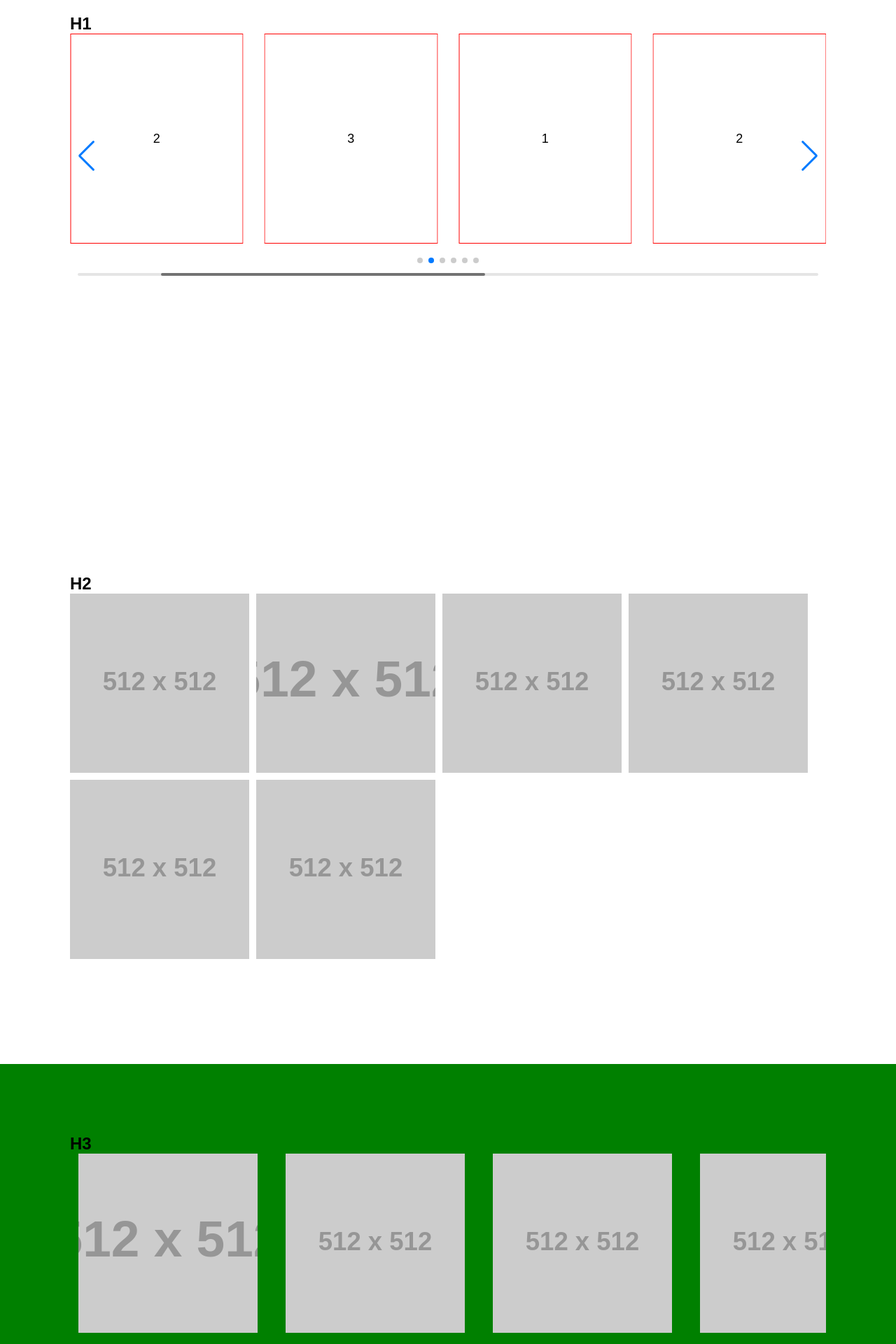
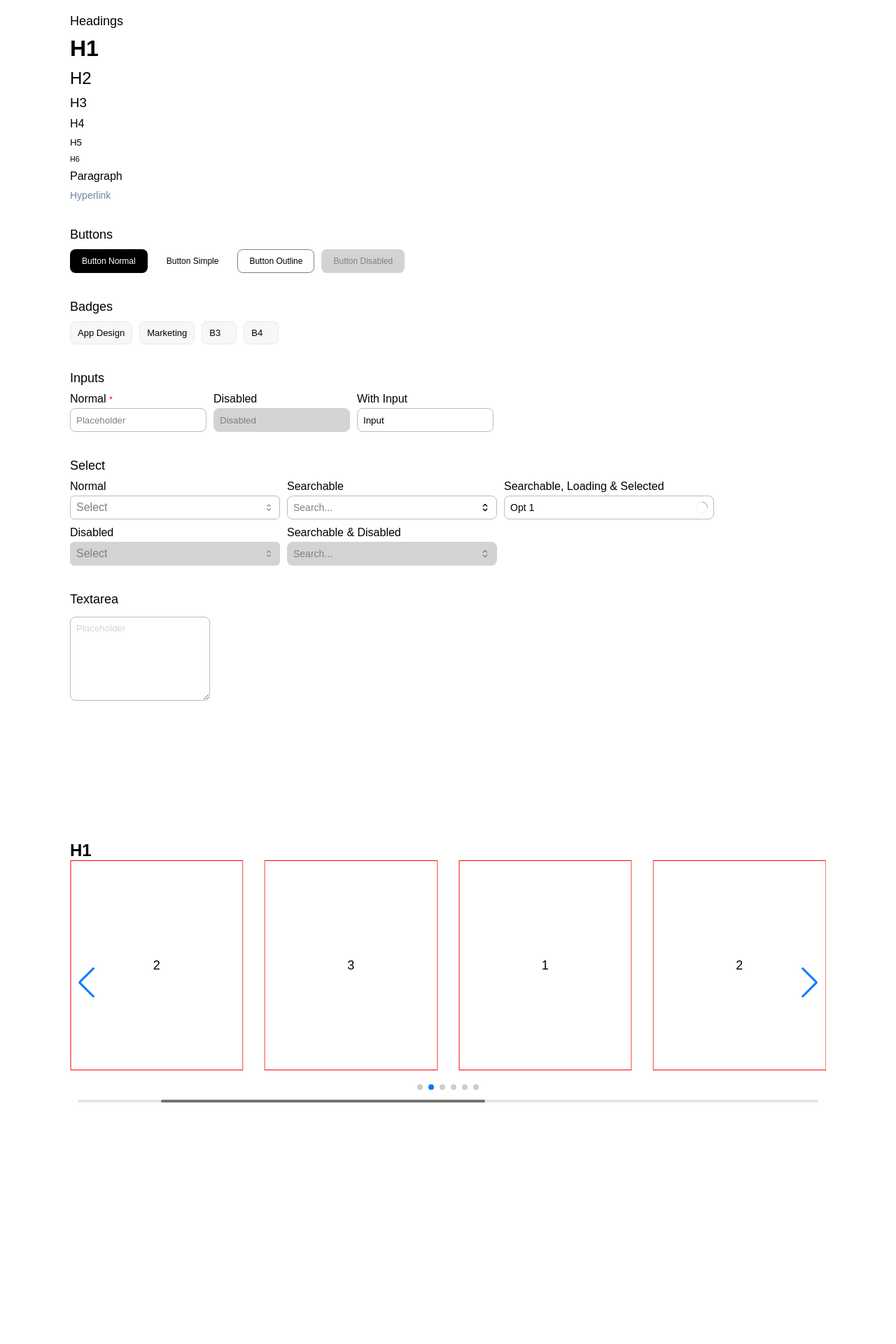
Before and after one commit to tosh99/SimpleUI, a React (Vite) app: page / in a window 1280 px wide. Shown: the part 80-2000 px from the top of the page at 70% size. Built offline with nearby package versions, Linux system fonts and the light colour scheme.

Commit message:
Refactored Styling

```diff
--- a/package.json
+++ b/package.json
@@ -1,7 +1,7 @@
 {
     "name": "react-simple-ui-lib",
     "description": "A Clean and Simple UI Library for React",
-    "version": "0.3.2",
+    "version": "0.3.3",
     "main": "dist/index.js",
     "module": "dist/index.js",
     "types": "dist/index.d.ts",
--- a/src/app.tsx
+++ b/src/app.tsx
@@ -1,4 +1,4 @@
-import React from 'react';
+import React, { useState } from 'react';
 import { SPageSection } from './base-components/s-page-section/s-page-section';
 import { SImage } from './base-components/s-image/s-image';
 import { SFlex } from './base-components/s-flex/s-flex';
@@ -8,10 +8,65 @@ import { SInput } from './base-components/s-input/s-input';
 import { SSelect } from './base-components/s-select/s-select';
 import { STextarea } from './base-components/s-textarea/s-textarea';
 import { SButton } from './base-components/s-button/s-button';
+import { SBadge } from './base-components/s-badge/s-badge';
 
+
+const options = [{ label: 'Opt 1', value: 1 }, { label: 'Opt 2', value: 2 }]
 export function App() {
+    const [opt, set_opt] = useState(options[0])
+
     return (
         <>
+            <SPageSection disableAnimation height={'auto'}>
+                <SFlex direction={'column'}>
+                    <header>Headings</header>
+                    <h1>H1</h1>
+                    <h2>H2</h2>
+                    <h3>H3</h3>
+                    <h4>H4</h4>
+                    <h5>H5</h5>
+                    <h6>H6</h6>
+                    <p>Paragraph</p>
+                    <a>Hyperlink</a>
+                    <br />
+                    <header>Buttons</header>
+                    <SFlex>
+                        <SButton>Button Normal</SButton>
+                        <SButton simple>Button Simple</SButton>
+                        <SButton outline>Button Outline</SButton>
+                        <SButton disabled>Button Disabled</SButton>
+                    </SFlex>
+                    <br />
+                    <header>Badges</header>
+                    <SFlex>
+                        <SBadge>App Design</SBadge>
+                        <SBadge>Marketing</SBadge>
+                        <SBadge>B3</SBadge>
+                        <SBadge>B4</SBadge>
+                    </SFlex>
+                    <br />
+                    <header>Inputs</header>
+                    <SFlex>
+                        <SInput label={'Normal'} required />
+                        <SInput label={'Disabled'} disabled value={'Disabled'} />
+                        <SInput label={'With Input'} value={'Input'} />
+                    </SFlex>
+                    <br />
+                    <header>Select</header>
+                    <SFlex width={'100%'} wrap>
+                        <SSelect label={'Normal'} options={options} />
+                        <SSelect label={'Searchable'} options={options} searchable />
+                        <SSelect label={'Searchable, Loading & Selected'} options={options} searchable value={opt} loading={true} />
+                        <SSelect label={'Disabled'} options={options} disabled />
+                        <SSelect label={'Searchable & Disabled'} options={options} searchable disabled />
+                    </SFlex>
+                    <br />
+                    <header>Textarea</header>
+                    <STextarea />
+                </SFlex>
+            </SPageSection>
+
+
             <SPageSection>
                 <h1>H1</h1>
                 <SSwiper
@@ -56,20 +111,6 @@ export function App() {
                 </SMarquee>
             </SPageSection>
 
-            <SPageSection disableAnimation>
-                <SFlex direction={'column'}>
-                    <h1>H4</h1>
-                    <SFlex>
-                        <SButton>Button</SButton>
-                        <SButton simple>Button</SButton>
-                        <SButton outline>Button</SButton>
-                    </SFlex>
-                    <SInput label={'Name'} required />
-                    <SInput label={'Place'} disabled />
-                    <SSelect label={'Name'} options={[{ label: 'Opt 1', value: 1 }]} />
-                    <STextarea />
-                </SFlex>
-            </SPageSection>
         </>
     );
 }
--- a/src/base-components/s-badge/s-badge.module.scss
+++ b/src/base-components/s-badge/s-badge.module.scss
@@ -1,11 +1,12 @@
 .appBadge {
-    padding: 5px;
+    padding: var(--BadgePadding);
     border-radius: var(--BadgeBorderRadius);
+    border: var(--BadgeBorder);
+    background: var(--BadgeBgColor);
     min-width: 50px;
-    border: var(--BadgeBorder);
 
     p {
-        font-size: 11px;
-        font-weight: 500;
+        font-size: var(--BadgeFontSize);
+        font-weight:  var(--BadgeFontWeight);
     }
 }
--- a/src/base-components/s-badge/s-badge.tsx
+++ b/src/base-components/s-badge/s-badge.tsx
@@ -8,9 +8,9 @@ export function SBadge(props: SBadgeProps) {
             align={'center'}
             style={{
                 border: props.border,
-                background: props.background || 'white',
-                color: props.gradient_value_percentage ? "white" : props.color ? props.color : "black",
-                boxShadow: props.highlighted ? "rgba(0, 0, 0, 0.25) 0px 54px 55px, rgba(0, 0, 0, 0.12) 0px -12px 30px, rgba(0, 0, 0, 0.12) 0px 4px 6px, rgba(0, 0, 0, 0.17) 0px 12px 13px, rgba(0, 0, 0, 0.09) 0px -3px 5px" : "none",
+                background: props.background,
+                color: props.color,
+                boxShadow: props.boxShadow,
             }}
             className={styles.appBadge}
         >
@@ -20,10 +20,10 @@ export function SBadge(props: SBadgeProps) {
 }
 
 export interface SBadgeProps {
-    children: ReactNode;
+    children?: ReactNode;
     background?: string;
     color?: string;
+    boxShadow?: string;
     border?: string;
     highlighted?: boolean;
-    gradient_value_percentage?: number
 }
--- a/src/base-components/s-button/s-button.module.scss
+++ b/src/base-components/s-button/s-button.module.scss
@@ -2,16 +2,13 @@
     transition: 0.3s;
     pointer-events: auto;
     cursor: pointer;
-
     font-family: var(--BtnFontFamily), sans-serif;
-    height: var(--GInputHeight);
+    height: var(--InputHeight);
     border-radius: var(--BtnBorderRadius);
     padding: var(--BtnPadding);
-
     color: var(--BtnActiveFontColor);
     background: var(--BtnActiveBgColor);
     border: var(--BtnActiveBorder);
-
 
     .buttonText {
         font-size: var(--BtnFontSize);
@@ -48,12 +45,12 @@
 }
 
 .disabledButton {
-    background: lightgray;
-    color: rgb(128, 128, 128);
+    background: var(--BtnDisabledBgColor);
+    color: var(--BtnDisabledColor);
     border: 1px solid transparent;
     pointer-events: none;
 }
 
 .disabledButton:hover {
-    background: lightgray;
+    background: var(--BtnDisabledBgColor);
 }
--- a/src/base-components/s-date/s-date.module.scss
+++ b/src/base-components/s-date/s-date.module.scss
@@ -9,9 +9,9 @@
     }
 
     input {
-        height: var(--GInputHeight);
-        border-radius: var(--GInputBorderRadius);
-        padding: var(--GInputPadding);
+        height: var(--InputHeight);
+        border-radius: var(--InputBorderRadius);
+        padding: var(--InputPadding);
         transition: 0.3s;
         border: 1px solid lightgray;
         font-family: 'Inter Tight Variable', sans-serif;
@@ -20,7 +20,7 @@
 
     input:focus {
         outline: none;
-        border: var(--GInputFocusBorder);
+        border: var(--InputFocusBorder);
         transition: 0.3s;
     }
 
--- a/src/base-components/s-input/s-input.module.scss
+++ b/src/base-components/s-input/s-input.module.scss
@@ -11,23 +11,28 @@
     input {
         transition: 0.3s;
         width: inherit;
-        font-family: var(--GInputFontFamily), sans-serif;
-        height: var(--GInputHeight);
-        border-radius: var(--GInputBorderRadius);
-        padding: var(--GInputPadding);
-        border: var(--GInputBorder);
-        color: var(--GInputActiveColor);
+        font-family: var(--InputFontFamily), sans-serif;
+        height: var(--InputHeight);
+        border-radius: var(--InputBorderRadius);
+        padding: var(--InputPadding);
+        border: var(--InputBorder);
+        color: var(--InputActiveColor);
     }
 
     input:focus {
         outline: none;
-        border: var(--GInputFocusBorder);
+        border: var(--InputFocusBorder);
         transition: 0.3s;
-        color: var(--GInputFocusColor);
+        color: var(--InputFocusColor);
     }
 }
 
+input::placeholder{
+    color: var(--InputPlaceHolderColor);
+}
+
 input:disabled {
-    background: lightgray;
-    color: var(--GInputDisabledColor);
+    background: var(--InputDisabledBgColor);
+    color: var(--InputDisabledColor);
+    border: 1px solid var(--InputDisabledBgColor);
 }
--- a/src/base-components/s-select/s-select.module.scss
+++ b/src/base-components/s-select/s-select.module.scss
@@ -18,10 +18,10 @@
     }
 
     .selectPlaceHolder {
-        color: gray;
+        color: var(--InputPlaceHolderColor);
 
         p, input {
-
+            color: var(--InputPlaceHolderColor);
         }
     }
 
@@ -29,9 +29,9 @@
         display: flex;
         justify-content: space-between;
         align-items: center;
-        border: var(--GInputBorder);
-        border-radius: var(--GInputBorderRadius);
-        padding: var(--GInputPadding);
+        border: var(--InputBorder);
+        border-radius: var(--InputBorderRadius);
+        padding: var(--InputPadding);
         width: 100%;
 
         input {
@@ -41,6 +41,7 @@
             border: none;
             font-size: 14px;
             width: 100%;
+            font-family: var(--InputFontFamily), sans-serif;
         }
     }
 
@@ -48,14 +49,14 @@
         display: flex;
         justify-content: space-between;
         align-items: center;
-        padding: var(--GInputPadding);
-        height: var(--GInputHeight);
-        border: var(--GInputBorder);
+        padding: var(--InputPadding);
+        height: var(--InputHeight);
+        border: var(--InputBorder);
         border-radius: 6px;
         font-size: 14px;
         width: 100%;
         cursor: pointer;
-                background: transparent;
+        background: transparent;
 
         p {
             text-overflow: ellipsis;
@@ -89,19 +90,20 @@
             cursor: pointer;
             border-radius: 6px;
             padding: 10px 16px;
+            font-size: var(--SelectOptionFontSize);
         }
 
         .selectOption:hover, .selectOptionHover {
-            background: var(--GSelectBackground);
+            background: var(--SelectOptionBgColor);
             transition: 0.3s;
         }
 
         .selectOptionSelected {
-            background: var(--GSelectSelectedBackground);
+            background: var(--SelectSelectedBgColor);
         }
 
         .selectOptionSelected:hover {
-            background: var(--GSelectBackground);
+            background: var(--SelectOptionBgColor);
         }
     }
 }
@@ -109,7 +111,7 @@
 .selectDisabled {
     .selectValue {
         cursor: inherit;
-        color: rgb(128, 128, 128);
+        color: var(--InputDisabledColor);
     }
 
     .selectValue:hover {
@@ -117,14 +119,15 @@
         transition: 0.3s;
     }
 
-    .selectOptionSearch {
-        background: lightgray;
-        color: rgb(128, 128, 128);
-    }
+    .selectOptionSearch, .selectSelectedValue {
+        background: var(--InputDisabledBgColor);
+        color: var(--InputDisabledColor);
+        border: 1px solid var(--InputDisabledBgColor);
+        cursor: text;
 
-    .selectSelectedValue {
-        background: lightgray;
-        color: rgb(128, 128, 128);
+        input {
+            cursor: text;
+        }
     }
 }
 
@@ -174,5 +177,4 @@
             }
         }
     }
-
 }
--- a/src/base-components/s-textarea/s-textarea.module.scss
+++ b/src/base-components/s-textarea/s-textarea.module.scss
@@ -11,10 +11,10 @@
         min-height: 120px;
         transition: 0.3s;
         resize: vertical;
-        border-radius: var(--GInputBorderRadius);
-        padding: var(--GTextAreaPadding);
-        border: var(--GInputBorder);
-        font-family: var(--GInputFontFamily), sans-serif;
+        border-radius: var(--InputBorderRadius);
+        padding: var(--TextAreaPadding);
+        border: var(--InputBorder);
+        font-family: var(--InputFontFamily), sans-serif;
     }
 
     textarea::placeholder {
@@ -23,7 +23,7 @@
 
     textarea:focus {
         outline: none;
-        border: var(--GInputFocusBorder);
+        border: var(--InputFocusBorder);
         transition: 0.3s;
     }
 }
--- a/src/theme.scss
+++ b/src/theme.scss
@@ -1,4 +1,14 @@
+@import "theme_font";
+@import "theme_scroll";
+
 :root {
+    // Common Internal Variables
+    --BorderRadius: 8px;
+    --PlaceHolderColor: gray;
+    --DisabledBgColor: lightgray;
+    --DisabledFontColor: gray;
+    --InputHeight: 34px;
+
     //Page
     --PageHPadding: 100px;
     --PageVPadding: 100px;
@@ -7,47 +17,61 @@
 
     //Badge
     --BadgeBorder: 1px solid #eaeaea;
-    --BadgeBorderRadius: 10px;
-
+    --BadgeBorderRadius: var(--BorderRadius);
+    --BadgeBgColor: #F7F7F7;
+    --BadgePadding: 8px 10px;
+    --BadgeFontSize: 13px;
+    --BadgeFontWeight: 500;
 
     //Button
     --BtnPadding: 0 16px;
-    --BtnBorderRadius: 20px;
+    --BtnBorderRadius: var(--BorderRadius);
     --BtnFontSize: 12px;
     --BtnActiveBgColor: black;
-    --BtnActiveHoverBgColor: gray;
+    --BtnActiveHoverBgColor: #5c5c5c;
     --BtnActiveFontColor: white;
     --BtnActiveBorder: 1px solid transparent;
     --BtnOutlineBgColor: white;
-    --BtnOutlineHoverBgColor: #aaaaaa;
+    --BtnOutlineHoverBgColor: #cacaca;
     --BtnOutlineFontColor: black;
     --BtnOutlineBorder: 1px solid gray;
     --BtnSimpleBgColor: white;
-    --BtnSimpleHoverBgColor: #aaaaaa;
+    --BtnSimpleHoverBgColor: #cacaca;
     --BtnSimpleFontColor: black;
     --BtnSimpleBorder: 1px solid transparent;
     --BtnFontFamily: 'Work Sans Variable';
+    --BtnDisabledBgColor: var(--DisabledBgColor);
+    --BtnDisabledColor: var(--DisabledFontColor);
 
     //Input
-    --GInputPadding: 0 8px;
-    --GInputHeight: 34px;
-    --GInputBorder: 1px solid #bcbcbc;
-    --GInputFocusBorder: 1px solid #676767;
-    --GInputBorderRadius: 6px;
-    --GInputPlaceHolderColor: 6px;
-    --GInputActiveColor: 6px;
-    --GInputFocusColor: 6px;
-    --GInputDisabledColor: 6px;
-    --GInputFontFamily: 'Work Sans Variable';
+    --InputBorderRadius: var(--BorderRadius);
+    --InputPlaceHolderColor: var(--PlaceHolderColor);
+    --InputDisabledColor: var(--DisabledFontColor);
+    --InputDisabledBgColor: var(--DisabledBgColor);
+    --InputPadding: 0 8px;
+    --InputBorder: 1px solid #bcbcbc;
+    --InputFocusBorder: 1px solid #676767;
+    --InputActiveColor: black;
+    --InputFocusColor: black;
+    --InputFontFamily: 'Work Sans Variable';
 
-    //Select
-    --GSelectBackground: #eaeaea;
-    --GSelectSelectedBackground: #676767;
+    //Select (Uses properties from Input)
+    --SelectOptionBgColor: #eaeaea;
+    --SelectOptionFontSize: 13px;
+    --SelectSelectedBgColor: #676767;
 
     //TextArea
-        --GTextAreaPadding: 8px;
+    --TextAreaPadding: 8px;
+}
 
+//Mobile
+@media only screen and (max-width: 768px) {
+    :root {
+        --PageHPadding: 20px;
+        --PageVPadding: 20px;
+    }
 }
+
 
 html,
 body {
--- /dev/null
+++ b/src/theme_font.scss
@@ -0,0 +1,107 @@
+html, body, input, header, span, p, button, div, section, h1, h2, h3, h4, h5, h6, small, big {
+    font-family: 'Work Sans Variable', sans-serif;
+}
+
+a {
+    text-decoration: none;
+    color: #7183a2;
+    transition: 0.3s;
+}
+
+a:hover {
+    font-size: 14px;
+    color: inherit;
+    transition: 0.3s;
+}
+
+h1 {
+    font-weight: 600;
+}
+
+h2 {
+    font-weight: 500;
+}
+
+h3 {
+    font-weight: 500;
+}
+
+h4 {
+    font-weight: 400;
+}
+
+h5 {
+    font-weight: 400;
+}
+
+h6 {
+    font-weight: 400;
+}
+
+header {
+    font-size: 18px;
+}
+
+p {
+    font-size: 16px;
+}
+
+span {
+    font-size: 14px;
+}
+
+small {
+    font-size: 12px;
+}
+
+a {
+    font-size: 14px;
+    cursor: pointer;
+}
+
+
+@media only screen and (max-width: 700px) {
+    h1 {
+        font-weight: 600;
+    }
+
+    h2 {
+        font-weight: 500;
+    }
+
+    h3 {
+        font-weight: 500;
+    }
+
+    h4 {
+        font-weight: 400;
+    }
+
+    h5 {
+        font-weight: 400;
+    }
+
+    h6 {
+        font-weight: 400;
+    }
+
+    header {
+
+    }
+
+    p {
+
+    }
+
+    span {
+
+    }
+
+    small {
+
+    }
+
+    a {
+        cursor: pointer;
+    }
+}
--- /dev/null
+++ b/src/theme_scroll.scss
@@ -0,0 +1,21 @@
+/* width */
+::-webkit-scrollbar {
+    width: 8px;
+    height: 8px;
+}
+
+/* Track */
+::-webkit-scrollbar-track {
+    background: #f1f1f1;
+}
+
+/* Handle */
+::-webkit-scrollbar-thumb {
+    background: #888;
+    border-radius: 5px;
+}
+
+/* Handle on hover */
+::-webkit-scrollbar-thumb:hover {
+    background: #555;
+}
```
Also changed, not shown: 1 other file (tests, documents, lock files or other folders).
